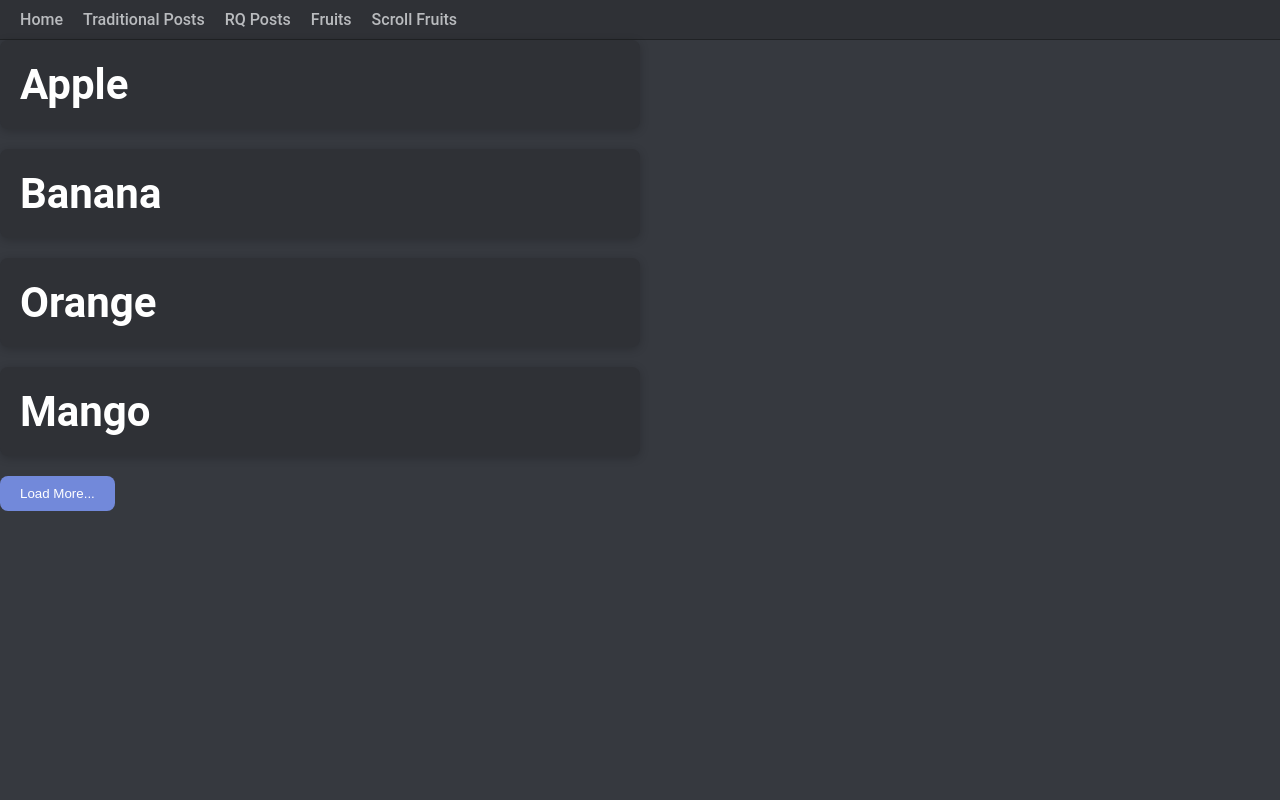
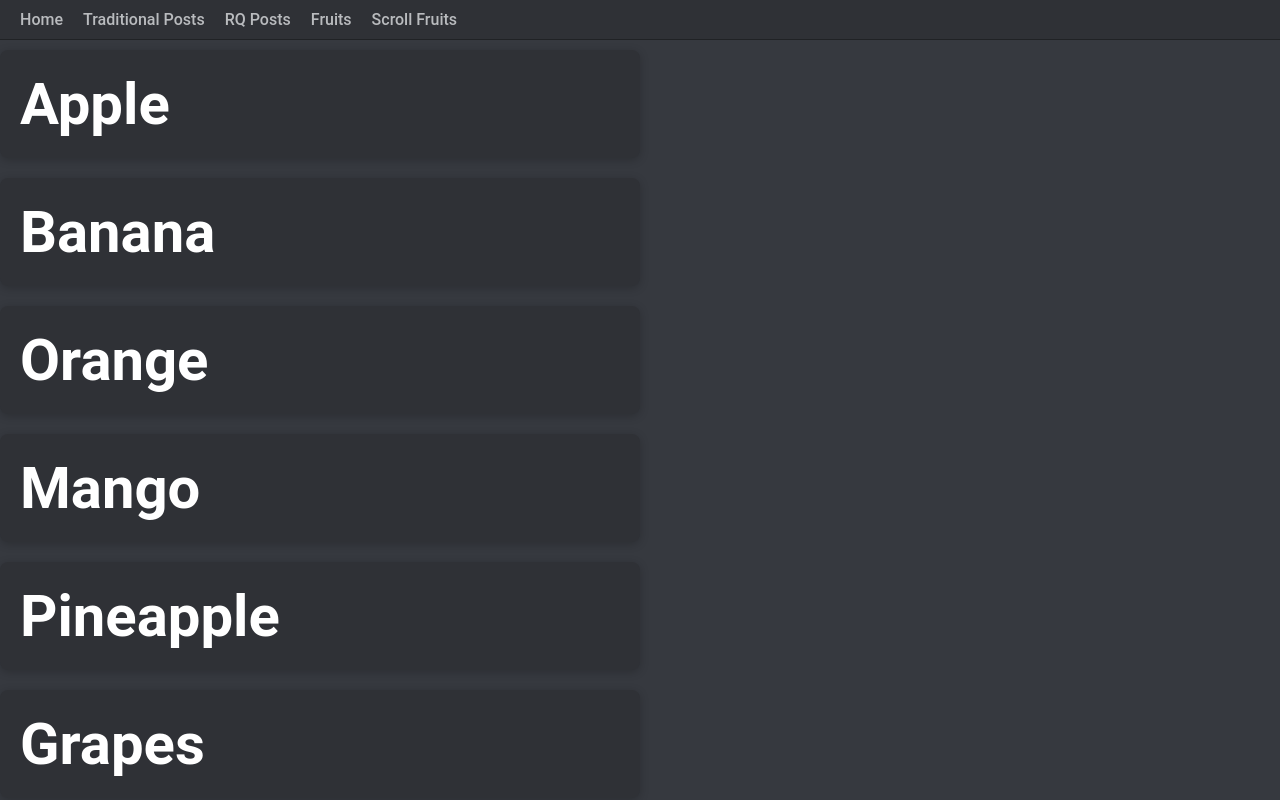
Before and after one commit to srujanGowda08/React-Query-Learning, a React (Vite) app in the folder react-query_Pratcise/: page /fruit-scroll in a window 1280 px wide. Shown: the top 800 px of the page. Built offline with nearby package versions, Linux system fonts and the light colour scheme; data requests are answered from the project's data file.

Commit message:
Infinite Scroll next version using react-intersection-observer and react-quey isfetchingNextPage

```diff
--- a/react-query_Pratcise/package.json
+++ b/react-query_Pratcise/package.json
@@ -17,6 +17,7 @@
     "json-server": "^0.17.4",
     "react": "^18.3.1",
     "react-dom": "^18.3.1",
+    "react-intersection-observer": "^9.13.1",
     "react-router-dom": "^6.26.2"
   },
   "devDependencies": {
--- a/react-query_Pratcise/src/App.css
+++ b/react-query_Pratcise/src/App.css
@@ -157,9 +157,10 @@ nav ul li a.active {
   font-size: 18px;
 }
 .fruit-name {
-  font-size: 42px;
+  font-size: 58px;
   font-weight: 700;
   color: #fff;
+  margin-top: 10px;
   margin-bottom: 20px;
   background-color: #2f3136;
   border-radius: 8px;
--- a/react-query_Pratcise/src/components/InfiniteQueries.jsx
+++ b/react-query_Pratcise/src/components/InfiniteQueries.jsx
@@ -1,19 +1,27 @@
-import React from "react";
+import React, { useEffect } from "react";
 import axios from "axios";
 import { useInfiniteQuery } from "@tanstack/react-query";
+import { useInView } from "react-intersection-observer";
 
 const fetchFruits = ({ pageParam }) => {
-  return axios.get(`http://localhost:4000/fruits/?_limit=4&_page=${pageParam}`);
+  return axios.get(`http://localhost:4000/fruits/?_limit=5&_page=${pageParam}`);
 };
 
 const InfiniteQueries = () => {
-  const { data, isLoading, isError, error, fetchNextPage, hasNextPage } =
-    useInfiniteQuery({
+  const {
+    data,
+    isLoading,
+    isError,
+    error,
+    fetchNextPage,
+    hasNextPage,
+    isFetchingNextPage,
+  } = useInfiniteQuery({
     queryKey: ["fruits"],
     queryFn: fetchFruits,
     initialPageParam: 1,
     getNextPageParam: (lastPage, allPages) => {
-        if (allPages.length < 5) {
+      if (allPages.length < 4) {
         // Assuming a total of 5 pages
         return allPages.length + 1;
       } else {
@@ -21,6 +29,14 @@ const InfiniteQueries = () => {
       }
     },
   });
+
+  const { ref, inView } = useInView();
+
+  useEffect(() => {
+    if (inView) {
+      fetchNextPage();
+    }
+  }, [fetchNextPage, inView]);
 
   if (isLoading) {
     return <div>Loading...</div>;
@@ -40,13 +56,14 @@ const InfiniteQueries = () => {
           );
         });
       })}
-      <button
+      <div ref={ref}>{isFetchingNextPage && "Loading...."}</div>
+      {/* <button
         onClick={fetchNextPage}
         className="btn"
         disabled={!hasNextPage} // Disable the button when there's no next page
       >
         Load More...
-      </button>
+      </button> */}
     </div>
   );
 };
```
Also changed, not shown: 1 other file (tests, documents, lock files or other folders). Lines whose indentation alone changed are shown as unchanged.
